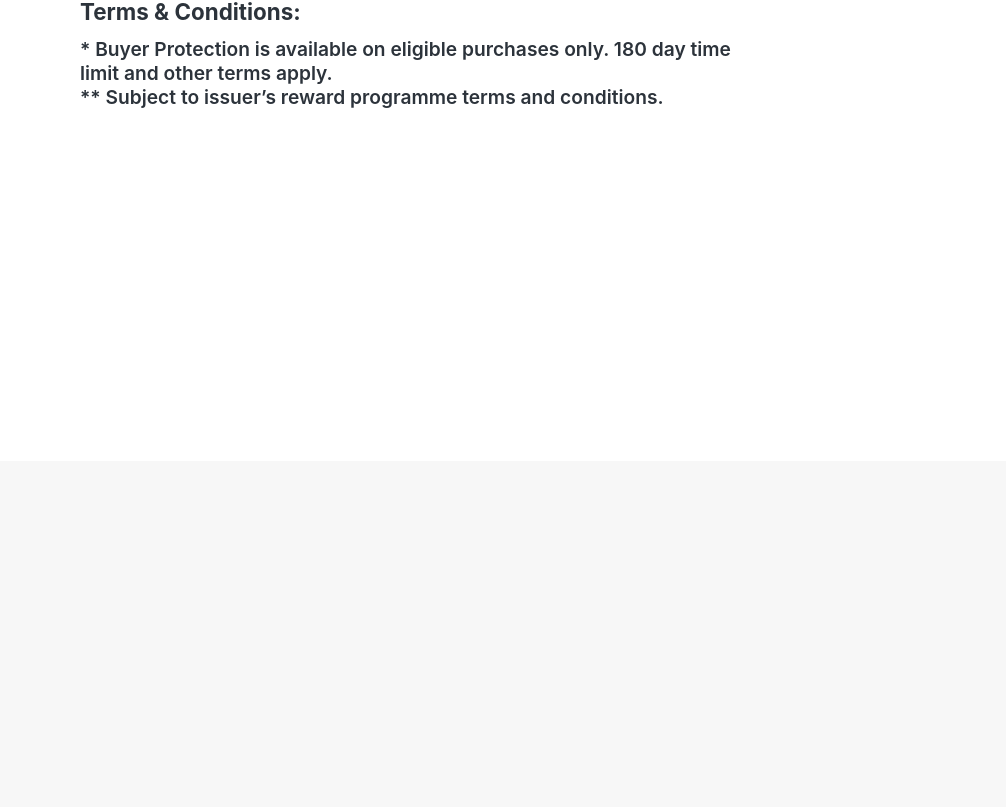
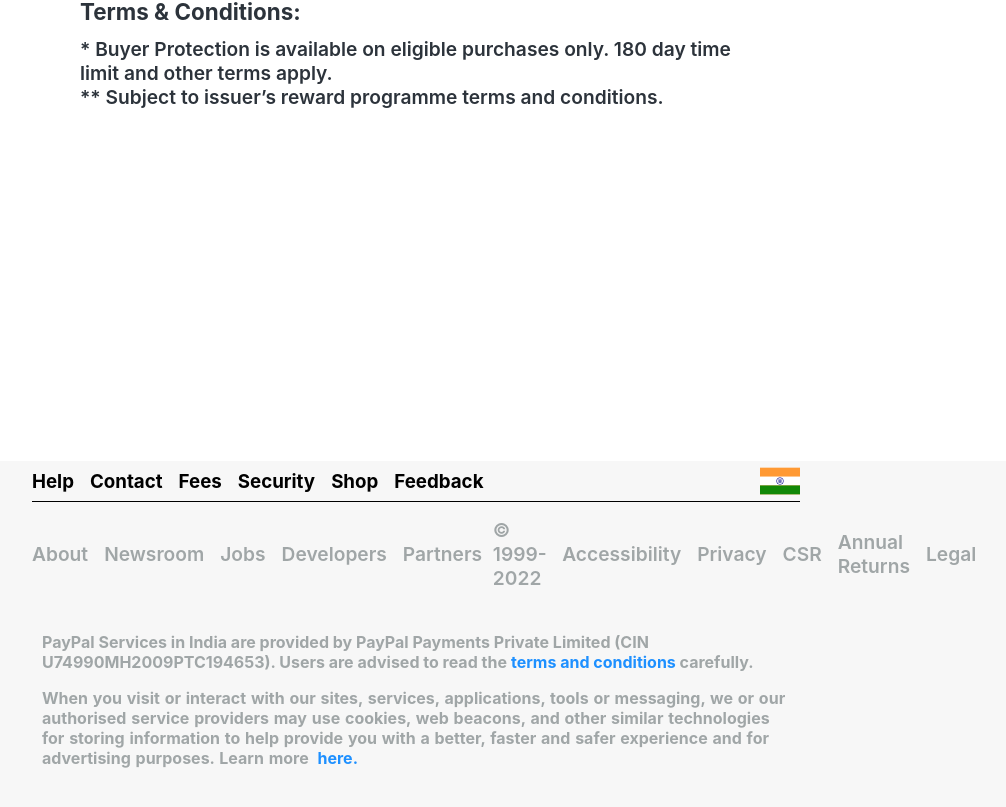
Before and after one commit to dexter9code/react_paypal, a React (Vite) app: page / in a window 1280 px wide. Shown: the part 4658-5465 px from the top of the page, without its empty margins (224-1230 px from the left). Before the commit the page ends 5119 px from the top, so only its background shows below. Built offline with nearby package versions, Linux system fonts and the light colour scheme.

Commit message:
added footer

```diff
--- /dev/null
+++ b/src/components/footer/Footer.tsx
@@ -0,0 +1,52 @@
+import "./footer.scss";
+import {
+  MAIN_LINKS,
+  OTHER_LINKS,
+  OTHER_LINKS2,
+} from "./../../data/footerLinks";
+import flag from "../../assets/Flag_of_India.svg";
+import Tab from "../other/Tab";
+
+const Footer = () => {
+  return (
+    <div className="footer_container">
+      <div className="footer_mainlinks_contents">
+        <div>
+          {MAIN_LINKS.map((item) => (
+            <h3 key={item.id}>{item.title}</h3>
+          ))}
+        </div>
+        <img src={flag} alt="flag-logo" />
+      </div>
+      <div className="footer_otherlinks_contents">
+        <div>
+          {OTHER_LINKS.map((item) => {
+            return <p key={item.id}>{item.title}</p>;
+          })}
+        </div>
+        <div>
+          {OTHER_LINKS2.map((item) => {
+            return <p key={item.id}>{item.title}</p>;
+          })}
+        </div>
+      </div>
+      <div className="footer_info">
+        <p>
+          PayPal Services in India are provided by PayPal Payments Private
+          Limited (CIN U74990MH2009PTC194653). Users are advised to read the
+          <h6> terms and conditions</h6> carefully.
+        </p>
+        <span>
+          When you visit or interact with our sites, services, applications,
+          tools or messaging, we or our authorised service providers may use
+          cookies, web beacons, and other similar technologies for storing
+          information to help provide you with a better, faster and safer
+          experience and for advertising purposes. Learn more <h6>here.</h6>
+        </span>
+      </div>
+      <Tab />
+    </div>
+  );
+};
+
+export default Footer;
--- /dev/null
+++ b/src/components/footer/footer.scss
@@ -0,0 +1,110 @@
+@mixin screenDisplay($JC) {
+  display: flex;
+  justify-content: $JC;
+  align-items: center;
+}
+
+.footer_container {
+  @include screenDisplay(center);
+  flex-direction: column;
+  color: black;
+  margin-bottom: 2rem;
+
+  .footer_mainlinks_contents {
+    @include screenDisplay(space-between);
+    width: 60vw;
+
+    div {
+      @include screenDisplay(flex-start);
+      width: 40%;
+
+      h3 {
+        text-transform: capitalize;
+        transition: all 0.5s;
+        cursor: pointer;
+        margin-right: 1rem;
+
+        &:hover {
+          text-decoration: underline;
+        }
+
+        &:last-child {
+          margin-right: 0;
+        }
+      }
+    }
+
+    img {
+      width: 40px;
+      height: 40px;
+    }
+
+    border-bottom: 1px solid #000;
+  }
+
+  .footer_otherlinks_contents {
+    @include screenDisplay(space-between);
+    width: 60vw;
+    margin-top: 1rem;
+    margin-bottom: 2rem;
+
+    div {
+      @include screenDisplay(flex-start);
+      width: 40%;
+
+      p {
+        cursor: pointer;
+        text-transform: capitalize;
+        font-size: 1.2rem;
+        font-weight: 600;
+        color: #a0a6a7;
+        margin-right: 1rem;
+
+        &:last-child {
+          margin-right: 0;
+        }
+      }
+    }
+  }
+
+  @mixin links() {
+    display: inline-flex;
+    font: inherit;
+    color: dodgerblue;
+    margin-left: 4px;
+    cursor: pointer;
+
+    &:hover {
+      text-decoration: underline;
+    }
+  }
+
+  .footer_info {
+    display: flex;
+    flex-direction: column;
+    width: 60vw;
+    padding: 10px;
+    p {
+      justify-content: flex-start;
+      margin-bottom: 1rem;
+      font-size: 1rem;
+      font-weight: 700;
+      color: #a0a6a7;
+
+      h6 {
+        @include links();
+      }
+    }
+
+    span {
+      font-size: 1rem;
+      color: #a0a6a7;
+      font-weight: 700;
+      word-spacing: 1px;
+
+      h6 {
+        @include links();
+      }
+    }
+  }
+}
--- /dev/null
+++ b/src/data/footerLinks.ts
@@ -0,0 +1,24 @@
+export const MAIN_LINKS = [
+  { id: 1, title: `help` },
+  { id: 2, title: `contact` },
+  { id: 3, title: `fees` },
+  { id: 4, title: `security` },
+  { id: 5, title: `shop` },
+  { id: 6, title: `feedback` },
+];
+
+export const OTHER_LINKS = [
+  { id: 1, title: `about` },
+  { id: 2, title: `newsroom` },
+  { id: 3, title: `jobs` },
+  { id: 4, title: `developers` },
+  { id: 5, title: `partners` },
+];
+export const OTHER_LINKS2 = [
+  { id: 1, title: `© 1999-2022` },
+  { id: 2, title: `accessibility` },
+  { id: 3, title: `privacy` },
+  { id: 4, title: `CSR` },
+  { id: 5, title: `annual returns` },
+  { id: 6, title: `legal` },
+];
--- a/src/pages/HomePage.tsx
+++ b/src/pages/HomePage.tsx
@@ -1,5 +1,6 @@
 import Carousel from "../components/carousel/Carousel";
 import CounterComp from "../components/counter/CounterComp";
+import Footer from "../components/footer/Footer";
 import Navbar from "../components/navbar/Navbar";
 import Tab from "../components/other/Tab";
 import VideoComp from "../components/videoSection/VideoComp";
@@ -12,6 +13,7 @@
       <Carousel />
       <Tab />
       <CounterComp />
+      <Footer />
     </>
   );
 };
```
Also changed, not shown: src/assets/Flag_of_India.svg (added).
